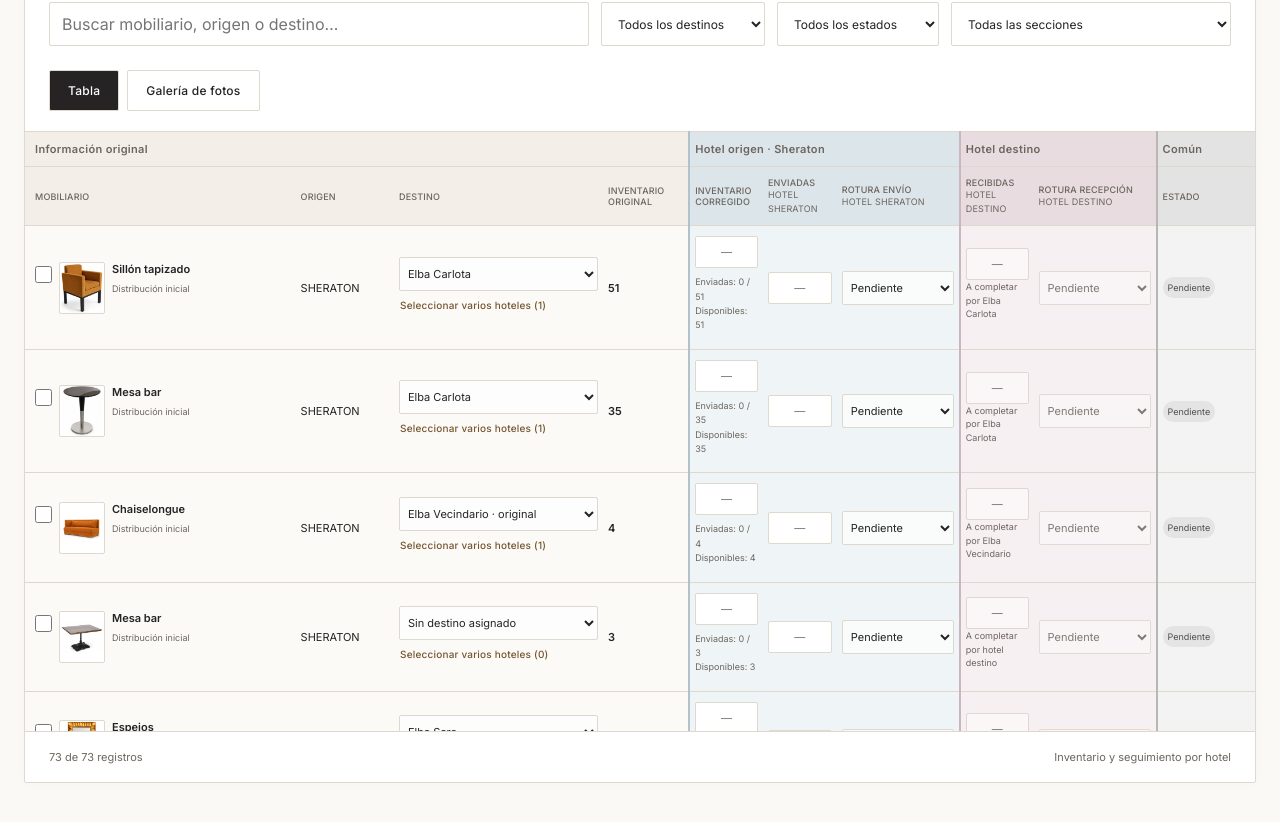
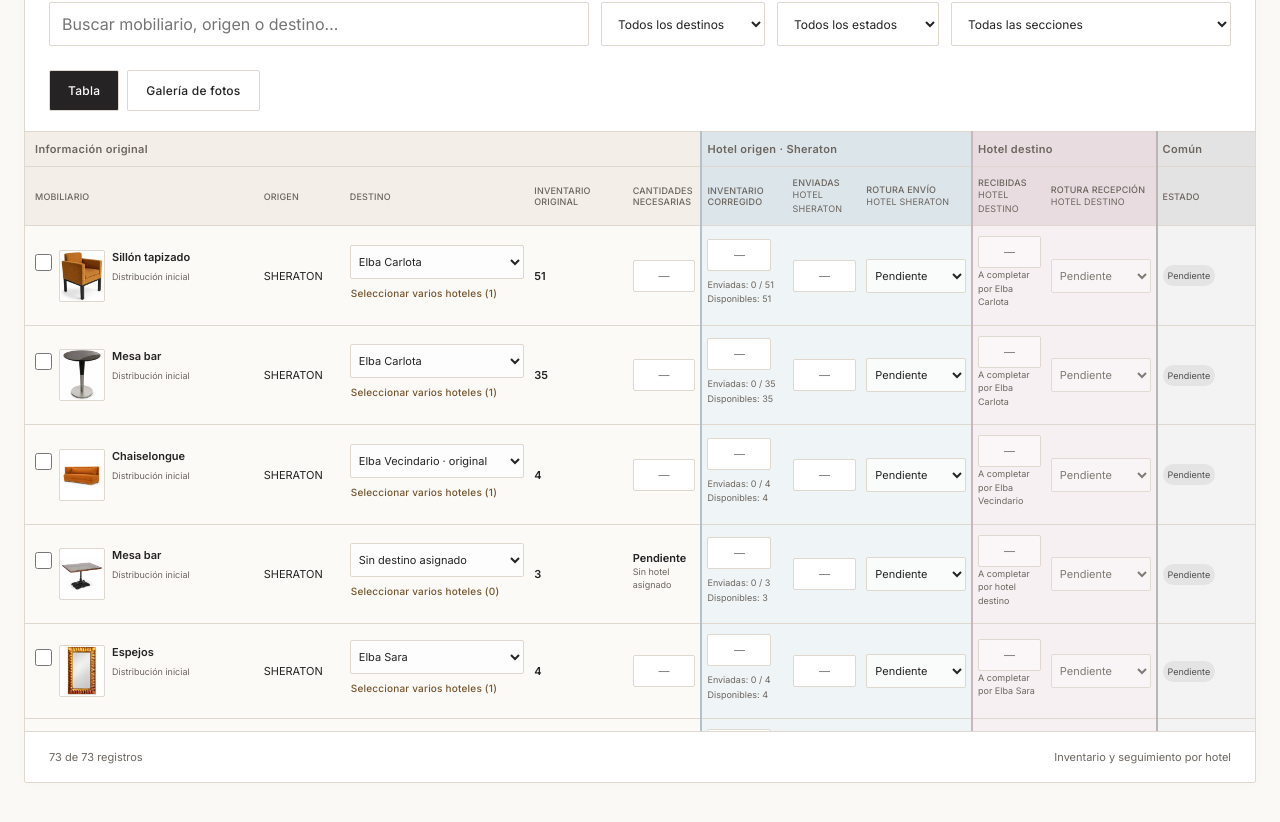
Before and after one commit to dcorvoaguado/Inventario-mobiliario-Sheraton, a React (Vite) app: page / in a window 1280 px wide. Shown: the part 600-1422 px from the top of the page. Built offline with nearby package versions, Linux system fonts and the light colour scheme.

Commit message:
Plan hotel allocations with automatic remainder and selective recovery

```diff
--- a/src/InlineFields.tsx
+++ b/src/InlineFields.tsx
@@ -3,6 +3,7 @@ import { destinations, sender, type Item } from "./inventory";
 import { hasMovement } from "./allocation";
 export type Editable =
   | "location"
+  | "allocatedQuantity"
   | "correctedQuantity"
   | "sent"
   | "received"
@@ -138,7 +139,9 @@ export function Destination({
         disabled={disabled || hasMovement(item)}
         onChange={(e) => change("location", e.target.value)}
       >
-        <option value="">Sin destino asignado</option>
+        <option value="">
+          {item.isRemainder ? "Sin hotel asignado" : "Sin destino asignado"}
+        </option>
         {item.location && !destinations.includes(item.location) && (
           <option value={item.location} disabled>
             {item.location} · original
--- a/src/allocation.ts
+++ b/src/allocation.ts
@@ -42,6 +42,21 @@ export function allocation(items: Item[], item: Item) {
 }
 export function allocationError(items: Item[], item: Item) {
   const a = allocation(items, item);
+  const assigned = a.rows.filter((row) => !row.isRemainder && row.location);
+  const planned = assigned.reduce(
+    (sum, row) => sum + (row.allocatedQuantity ?? 0),
+    0,
+  );
+  if (a.limit !== null && planned > a.limit)
+    return `Las cantidades necesarias suman ${planned} y superan el inventario disponible de ${a.limit}.`;
+  if (a.limit === null && planned > 0)
+    return "Indica el inventario corregido antes de repartir cantidades.";
+  const overPlan = assigned.find(
+    (row) =>
+      row.allocatedQuantity != null && (row.sent ?? 0) > row.allocatedQuantity,
+  );
+  if (overPlan)
+    return `Las enviadas de ${overPlan.location} no pueden superar las ${overPlan.allocatedQuantity} unidades necesarias asignadas.`;
   if (a.conflict)
     return "Hay inventarios corregidos diferentes para este mueble. Introduce una cantidad común antes de repartirlo.";
   if (a.limit === null && (a.sent > 0 || a.received > 0))
@@ -76,7 +91,9 @@ export function replaceDestinations(
     throw Error(
       "Unifica el inventario corregido antes de seleccionar destinos.",
     );
-  const removed = a.rows.filter((i) => !hotels.includes(i.location));
+  const removed = a.rows.filter(
+    (i) => !i.isRemainder && !hotels.includes(i.location),
+  );
   if (removed.some(hasMovement))
     throw Error(
       "No se puede quitar un destino con envíos, recepción o roturas registrados. Retira primero esos datos.",
@@ -98,6 +115,8 @@ export function replaceDestinations(
         id: reusableRow?.id ?? crypto.randomUUID(),
         distributionOf:
           reusableRow?.distributionOf ?? item.distributionOf ?? item.id,
+        allocatedQuantity: null,
+        isRemainder: false,
         sent: null,
         received: null,
         recycled: null,
@@ -170,3 +189,52 @@ export function resetAllocationSelection(items: Item[], selected: Set<string>) {
   }
   return next;
 }
+
+// A remainder is calculated from the shared stock, never copied as another lot.
+export function syncRemainders(items: Item[]): Item[] {
+  let next = items.filter((row) => !row.isRemainder);
+  for (const key of new Set(next.map(productKey))) {
+    const rows = next.filter((row) => productKey(row) === key);
+    if (!rows.some((row) => row.allocatedQuantity != null)) continue;
+    const named = rows.filter((row) => row.location);
+    const a = allocation(next, rows[0]);
+    if (a.limit === null) continue;
+    const remaining = Math.max(
+      0,
+      a.limit -
+        named.reduce((sum, row) => sum + (row.allocatedQuantity ?? 0), 0),
+    );
+    const unassigned = rows.find((row) => !row.location);
+    if (unassigned) {
+      next = next.map((row) =>
+        row.id === unassigned.id
+          ? { ...row, allocatedQuantity: remaining }
+          : row,
+      );
+    } else if (remaining > 0) {
+      const base = rows[0];
+      const remainder: Item = {
+        ...base,
+        id: `remainder:${key}`,
+        inventoryGroup: key,
+        distributionOf: base.distributionOf ?? base.id,
+        isRemainder: true,
+        location: "",
+        allocatedQuantity: remaining,
+        sent: null,
+        received: null,
+        damageSent: null,
+        damageReceived: null,
+        damageSentMode: "pending",
+        damageReceivedMode: "pending",
+        sentBy: null,
+        receivedBy: null,
+        recycled: null,
+        notes: "",
+      };
+      const last = next.map(productKey).lastIndexOf(key);
+      next.splice(last + 1, 0, remainder);
+    }
+  }
+  return next;
+}
--- a/src/inventory.ts
+++ b/src/inventory.ts
@@ -6,6 +6,8 @@ export type Item = {
   location: string;
   category: string;
   quantity: number | null;
+  allocatedQuantity?: number | null;
+  isRemainder?: boolean;
   inventoryGroup?: string;
   distributionOf?: string;
   sent: number | null;
@@ -60,6 +62,7 @@ export function read(): Item[] {
           "received",
           "recycled",
           "correctedQuantity",
+          "allocatedQuantity",
           "damageSent",
           "damageReceived",
         ].every((k) => i[k] === undefined || validCount(i[k])) &&
@@ -148,6 +151,7 @@ export const destinations = [
   "Elba Sara",
   "Elba Lucía",
   "Elba Palace",
+  "Elba San Jorge",
 ];
 export const sender = "Hotel Sheraton";
 export function transferStatus(item: Item) {
--- a/src/main.tsx
+++ b/src/main.tsx
@@ -32,6 +32,7 @@ import {
   productRows,
   replaceDestinations,
   resetAllocationSelection,
+  syncRemainders,
 } from "./allocation";
 import PdfExport from "./PdfExport";
 import { deletedKey, readDeleted } from "./deleted";
@@ -74,7 +75,7 @@ function App() {
   });
   const [items, setItems] = useState<Item[]>(() => {
     try {
-      return read();
+      return syncRemainders(read());
     } catch {
       return [];
     }
@@ -94,6 +95,9 @@ function App() {
   const [resetOpen, setResetOpen] = useState(false);
   const [deleteOpen, setDeleteOpen] = useState(false);
   const [recoverOpen, setRecoverOpen] = useState(false);
+  const [recoverySelection, setRecoverySelection] = useState<Set<string>>(
+    new Set(),
+  );
   const [archive, setArchive] = useState<Item[]>(() => {
     try {
       return readDeleted();
@@ -106,6 +110,7 @@ function App() {
   );
   const [actor, setActor] = useState(sender);
   const [view, setView] = useState<"table" | "gallery">("table");
+  const selectable = items.filter((row) => !row.isRemainder);
   const visible = items.filter(
     (i) =>
       normalizeSearch(
@@ -122,6 +127,7 @@ function App() {
   function persist(next: Item[]) {
     if (loadError) return false;
     try {
+      next = syncRemainders(next);
       localStorage.setItem(key, JSON.stringify(next));
       setItems(next);
       setError("");
@@ -143,9 +149,10 @@ function App() {
   }
   function resetSelected() {
     if (actor !== sender || !selected.size) return;
-    const next = resetAllocationSelection(items, selected).filter(
-      (row) => !deleted.some((removed) => removed.id === row.id),
-    );
+    const next = resetAllocationSelection(
+      items.filter((row) => !row.isRemainder),
+      selected,
+    ).filter((row) => !deleted.some((removed) => removed.id === row.id));
     if (persist(next)) {
       setSelected(new Set());
       setResetOpen(false);
@@ -179,10 +186,12 @@ function App() {
   }
   function recoverFurniture() {
     if (loadError || actor !== sender || !deleted.length) return;
-    const next = [...items, ...structuredClone(deleted)];
+    const chosen = deleted.filter((row) => recoverySelection.has(row.id));
+    if (!chosen.length) return;
+    const next = [...items, ...structuredClone(chosen)];
     // Restore the saved rows exactly; never overwrite current movements or
     // silently reinstate a distribution exceeding its shared stock.
-    for (const row of deleted) {
+    for (const row of chosen) {
       const problem = allocationError(next, row);
       if (problem) {
         setError(
@@ -196,7 +205,7 @@ function App() {
     // the recovery list; subsequent deletion replaces their snapshots.
     setRecoverOpen(false);
     setMessage(
-      `${deleted.length} elementos recuperados con sus fotografías y datos guardados.`,
+      `${chosen.length} elementos recuperados con sus fotografías y datos guardados.`,
     );
   }
   function save(e: FormEvent) {
@@ -256,6 +265,14 @@ function App() {
       return false;
     }
     const next = { ...item, [field]: value };
+    if (item.isRemainder && field === "location") {
+      next.id = crypto.randomUUID();
+      next.isRemainder = false;
+    }
+    if (field === "allocatedQuantity" && !item.location) {
+      setError("Selecciona un hotel antes de asignarle cantidades.");
+      return false;
+    }
     if (field === "sent") next.sentBy = value === null ? null : sender;
     if (field === "received") next.receivedBy = value === null ? null : actor;
     if (field === "damageSentMode")
@@ -285,7 +302,11 @@ function App() {
               : i,
           )
         : items.map((i) => (i.id === item.id ? next : i));
-    if (["correctedQuantity", "sent", "received"].includes(field)) {
+    if (
+      ["allocatedQuantity", "correctedQuantity", "sent", "received"].includes(
+        field,
+      )
+    ) {
       const issue = allocationError(proposed, next);
       if (issue) {
         setError(issue);
@@ -347,6 +368,7 @@ function App() {
         "Hotel destino",
         "Sección",
         "Inventariadas originales",
+        "Cantidades necesarias",
         "Inventario corregido",
         "Enviadas",
         "Rotura envío",
@@ -365,6 +387,7 @@ function App() {
         i.location,
         i.category,
         i.quantity,
+        i.allocatedQuantity ?? null,
         i.correctedQuantity ?? null,
         i.sent,
         i.damageSent ?? null,
@@ -500,17 +523,19 @@ function App() {
               <input
                 type="checkbox"
                 aria-label="Seleccionar todo el mobiliario"
-                checked={items.length > 0 && selected.size === items.length}
+                checked={
+                  items.length > 0 && selected.size === selectable.length
+                }
                 ref={(node) => {
                   if (node)
                     node.indeterminate =
-                      selected.size > 0 && selected.size < items.length;
+                      selected.size > 0 && selected.size < selectable.length;
                 }}
                 disabled={loadError || !items.length}
                 onChange={(e) =>
                   setSelected(
                     e.target.checked
-                      ? new Set(items.map((i) => i.id))
+                      ? new Set(selectable.map((i) => i.id))
                       : new Set(),
                   )
                 }
@@ -518,7 +543,7 @@ function App() {
               Seleccionar todo el mobiliario
             </label>
             <span role="status">
-              {selected.size} de {items.length} seleccionados
+              {selected.size} de {selectable.length} seleccionados
               {selected.size > visible.filter((i) => selected.has(i.id)).length
                 ? " · incluye registros fuera del filtro"
                 : ""}
@@ -555,6 +580,7 @@ function App() {
               disabled={loadError || !deleted.length || actor !== sender}
               onClick={() => {
                 setError("");
+                setRecoverySelection(new Set());
                 setRecoverOpen(true);
               }}
             >
@@ -623,13 +649,13 @@ function App() {
             <div className="table-scroll">
               <table className="editable-table">
                 <colgroup>
-                  {[22, 8, 17, 7, 6, 6, 10, 6, 10, 8].map((width, index) => (
+                  {[19, 7, 15, 8, 6, 7, 6, 9, 6, 9, 8].map((width, index) => (
                     <col key={index} style={{ width: width + "%" }} />
                   ))}
                 </colgroup>
                 <thead>
                   <tr className="block-headings">
-                    <th colSpan={4} className="block-base">
+                    <th colSpan={5} className="block-base">
                       Información original
                     </th>
                     <th colSpan={3} className="block-sender block-start">
@@ -648,6 +674,11 @@ function App() {
                       Inventario
                       <br />
                       original
+                    </th>
+                    <th className="block-base">
+                      Cantidades
+                      <br />
+                      necesarias
                     </th>
                     <th className="block-sender block-start">
                       Inventario
@@ -692,7 +723,7 @@ function App() {
                             type="checkbox"
                             aria-label={"Seleccionar " + i.name}
                             checked={selected.has(i.id)}
-                            disabled={loadError}
+                            disabled={loadError || !!i.isRemainder}
                             onChange={() => selectItem(i.id)}
                           />
                           <Photo item={i} onOpen={() => setDetail(i)} />
@@ -725,6 +756,31 @@ function App() {
                         className="block-base"
                       >
                         <strong>{displayCount(i.quantity)}</strong>
+                        {productRows(items, i).length > 1 && (
+                          <small className="shared-stock">
+                            (Total mobiliario a repartir entre hoteles)
+                          </small>
+                        )}
+                      </td>
+                      <td
+                        data-label="Cantidades necesarias"
+                        className="block-base"
+                      >
+                        {i.isRemainder || !i.location ? (
+                          <>
+                            <strong>
+                              {displayCount(i.allocatedQuantity ?? null)}
+                            </strong>
+                            <small>Sin hotel asignado</small>
+                          </>
+                        ) : (
+                          <Count
+                            value={i.allocatedQuantity ?? null}
+                            label="Cantidades necesarias"
+                            disabled={loadError || actor !== sender}
+                            onSave={(v) => update(i, "allocatedQuantity", v)}
+                          />
+                        )}
                       </td>
                       <td
                         data-label="Inventario corregido"
@@ -733,7 +789,9 @@ function App() {
                         <Count
                           value={i.correctedQuantity ?? null}
                           label="Inventario corregido"
-                          disabled={loadError || actor !== sender}
+                          disabled={
+                            loadError || actor !== sender || !!i.isRemainder
+                          }
                           onSave={(v) => update(i, "correctedQuantity", v)}
                         />
                         <small className="allocation-summary">
@@ -763,7 +821,9 @@ function App() {
                         <Count
                           value={i.sent}
                           label="Enviadas"
-                          disabled={loadError || actor !== sender}
+                          disabled={
+                            loadError || actor !== sender || !!i.isRemainder
+                          }
                           onSave={(v) => update(i, "sent", v)}
                         />
                         {i.sent !== null && (
@@ -778,7 +838,9 @@ function App() {
                         <Damage
                           item={i}
                           side="Sent"
-                          disabled={loadError || actor !== sender}
+                          disabled={
+                            loadError || actor !== sender || !!i.isRemainder
+                          }
                           change={(f, v) => update(i, f, v)}
                         />
                         {i.recycled !== null && (
@@ -848,7 +910,7 @@ function App() {
                       type="checkbox"
                       aria-label={"Seleccionar " + i.name}
                       checked={selected.has(i.id)}
-                      disabled={loadError}
+                      disabled={loadError || !!i.isRemainder}
                       onChange={() => selectItem(i.id)}
                     />
                     Seleccionar
@@ -864,6 +926,14 @@ function App() {
                     <p>
                       <strong>{displayCount(i.quantity)}</strong> inventariadas
                       originales
+                      {productRows(items, i).length > 1 && (
+                        <small>
+                          (Total mobiliario a repartir entre hoteles)
+                        </small>
+                      )}
+                      <br />
+                      Cantidades necesarias:{" "}
+                      {displayCount(i.allocatedQuantity ?? null)}
                       {i.correctedQuantity != null && (
                         <>
                           <br />
@@ -932,13 +1002,64 @@ function App() {
           <h2 id="furniture-action-title">
             {deleteOpen
               ? "¿Eliminar el mobiliario seleccionado?"
-              : "¿Recuperar todo el mobiliario eliminado?"}
+              : "Seleccionar mobiliario para recuperar"}
           </h2>
           <p>
             {deleteOpen
               ? `Vas a eliminar ${selected.size} filas de mobiliario, incluidas las seleccionadas fuera del filtro. Esta acción puede afectar al inventario y al reparto entre hoteles. Las filas desaparecerán de la tabla y de las exportaciones. Se guardará una copia con sus fotografías y datos para recuperarlas posteriormente en este navegador.`
-              : `Se recuperarán ${deleted.length} filas con sus fotografías, destinos y cantidades guardadas. Se comprobarán los límites del inventario antes de restaurarlas. Los elementos activos se conservarán. La copia de recuperación está guardada en este navegador; no borres sus datos si quieres conservarla.`}
+              : `Selecciona las filas que quieres recuperar con sus fotografías, destinos y cantidades guardadas. Se comprobarán los límites del inventario antes de restaurarlas. Los elementos activos se conservarán. La copia de recuperación está guardada en este navegador; no borres sus datos si quieres conservarla.`}
           </p>
+          {recoverOpen && (
+            <div className="recovery-list">
+              <label>
+                <input
+                  type="checkbox"
+                  aria-label="Seleccionar todos los eliminados"
+                  checked={
+                    deleted.length > 0 &&
+                    recoverySelection.size === deleted.length
+                  }
+                  onChange={(e) =>
+                    setRecoverySelection(
+                      e.target.checked
+                        ? new Set(deleted.map((row) => row.id))
+                        : new Set(),
+                    )
+                  }
+                />
+                Seleccionar todos los eliminados
+              </label>
+              {deleted.map((row) => (
+                <label key={row.id}>
+                  <input
+                    type="checkbox"
+                    aria-label={`Recuperar ${row.name} · ${row.location || "Sin hotel asignado"}`}
+                    checked={recoverySelection.has(row.id)}
+                    onChange={(e) =>
+                      setRecoverySelection((current) => {
+                        const next = new Set(current);
+                        if (e.target.checked) next.add(row.id);
+                        else next.delete(row.id);
+                        return next;
+                      })
+                    }
+                  />
+                  {row.image && <img src={imageUrl(row.image)} alt="" />}
+                  <span>
+                    {row.name}
+                    <small>
+                      {row.location || "Sin hotel asignado"} · Inventario:{" "}
+                      {displayCount(row.quantity)} · Necesarias:{" "}
+                      {displayCount(row.allocatedQuantity ?? null)}
+                    </small>
+                  </span>
+                </label>
+              ))}
+              <p>
+                {recoverySelection.size} seleccionados de {deleted.length}
+              </p>
+            </div>
+          )}
           {error && (
             <p role="alert" className="error">
               {error}
@@ -957,9 +1078,12 @@ function App() {
             </button>
             <button
               className={deleteOpen ? "danger-button" : ""}
+              disabled={recoverOpen && !recoverySelection.size}
               onClick={deleteOpen ? deleteFurniture : recoverFurniture}
             >
-              {deleteOpen ? "Sí, eliminar mobiliario" : "Sí, recuperar todos"}
+              {deleteOpen
+                ? "Sí, eliminar mobiliario"
+                : "Recuperar seleccionados"}
             </button>
           </div>
         </dialog>
--- a/src/pdf.ts
+++ b/src/pdf.ts
@@ -7,6 +7,7 @@ import {
   inventoryTotal,
   type Item,
 } from "./inventory";
+import { productRows } from "./allocation";
 type Picture = { bytes: Uint8Array; width: number; height: number };
 const unassigned = "Sin destino asignado";
 export const hotelName = (item: Item) => item.location || unassigned;
@@ -114,7 +115,7 @@ function render(items: Item[], title: string, photos: Map<string, Picture>) {
       rowPageBreak: "avoid",
       head: [
         [
-          { content: "Información original", colSpan: 5 },
+          { content: "Información original", colSpan: 6 },
           { content: "Hotel origen · Sheraton", colSpan: 3 },
           { content: "Hotel destino", colSpan: 2 },
           { content: "Común", colSpan: 1 },
@@ -125,6 +126,7 @@ function render(items: Item[], title: string, photos: Map<string, Picture>) {
           "Origen",
           "Destino",
           "Inventario\noriginal",
+          "Cantidades\nnecesarias",
           "Inventario\ncorregido",
           "Enviadas",
           "Rotura\nenvío",
@@ -138,7 +140,11 @@ function render(items: Item[], title: string, photos: Map<string, Picture>) {
         `${i.name}${i.notes ? "\n" + i.notes : ""}${i.recycled !== null ? "\nRotura anterior sin responsable: " + i.recycled : ""}`,
         i.origin || "Pendiente",
         hotel,
-        amount(i.quantity),
+        amount(i.quantity) +
+          (productRows(items, i).length > 1
+            ? "\n(Total a repartir entre hoteles)"
+            : ""),
+        amount(i.allocatedQuantity ?? null),
         i.correctedQuantity == null
           ? "Sin corrección"
           : String(i.correctedQuantity),
@@ -168,21 +174,22 @@ function render(items: Item[], title: string, photos: Map<string, Picture>) {
       },
       alternateRowStyles: { fillColor: "#faf9f6" },
       columnStyles: {
-        0: { cellWidth: 20 },
-        1: { cellWidth: 47 },
-        2: { cellWidth: 22 },
-        3: { cellWidth: 31 },
-        4: { cellWidth: 17 },
-        5: { cellWidth: 17 },
-        6: { cellWidth: 32 },
-        7: { cellWidth: 18 },
-        8: { cellWidth: 32 },
-        9: { cellWidth: 18 },
-        10: { cellWidth: 23 },
+        0: { cellWidth: 18 },
+        1: { cellWidth: 42 },
+        2: { cellWidth: 19 },
+        3: { cellWidth: 28 },
+        4: { cellWidth: 23 },
+        5: { cellWidth: 18 },
+        6: { cellWidth: 18 },
+        7: { cellWidth: 29 },
+        8: { cellWidth: 18 },
+        9: { cellWidth: 29 },
+        10: { cellWidth: 18 },
+        11: { cellWidth: 17 },
       },
       didParseCell: (data) => {
         const index = data.column.index;
-        const group = index < 5 ? 0 : index < 8 ? 1 : index < 10 ? 2 : 3;
+        const group = index < 6 ? 0 : index < 9 ? 1 : index < 11 ? 2 : 3;
         const colors =
           data.section === "head"
             ? ["#f3eee7", "#dce5ea", "#e8dce1", "#e3e3e3"]
@@ -192,7 +199,7 @@ function render(items: Item[], title: string, photos: Map<string, Picture>) {
           data.cell.styles.minCellHeight = data.row.index === 0 ? 8 : 13;
       },
       didDrawCell: (data) => {
-        if ([5, 8, 10].includes(data.column.index)) {
+        if ([6, 9, 11].includes(data.column.index)) {
           doc.setDrawColor("#b7b4b2");
           doc.setLineWidth(0.5);
           doc.line(
```
Also changed, not shown: src/style.css (+31 -0 lines), 3 other files (tests, documents, lock files or other folders).
